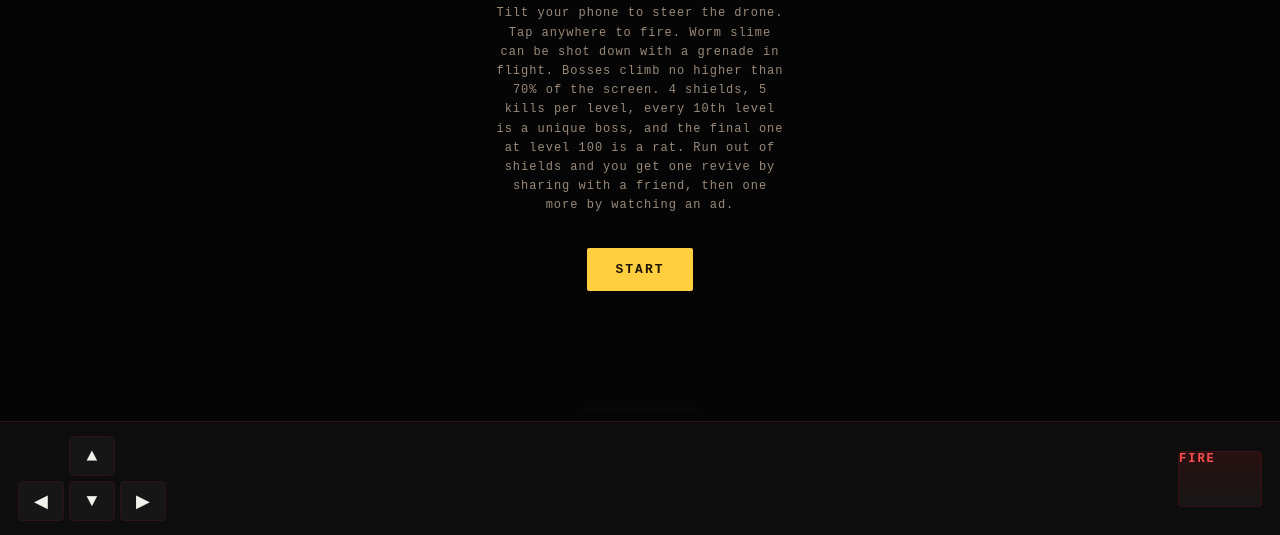
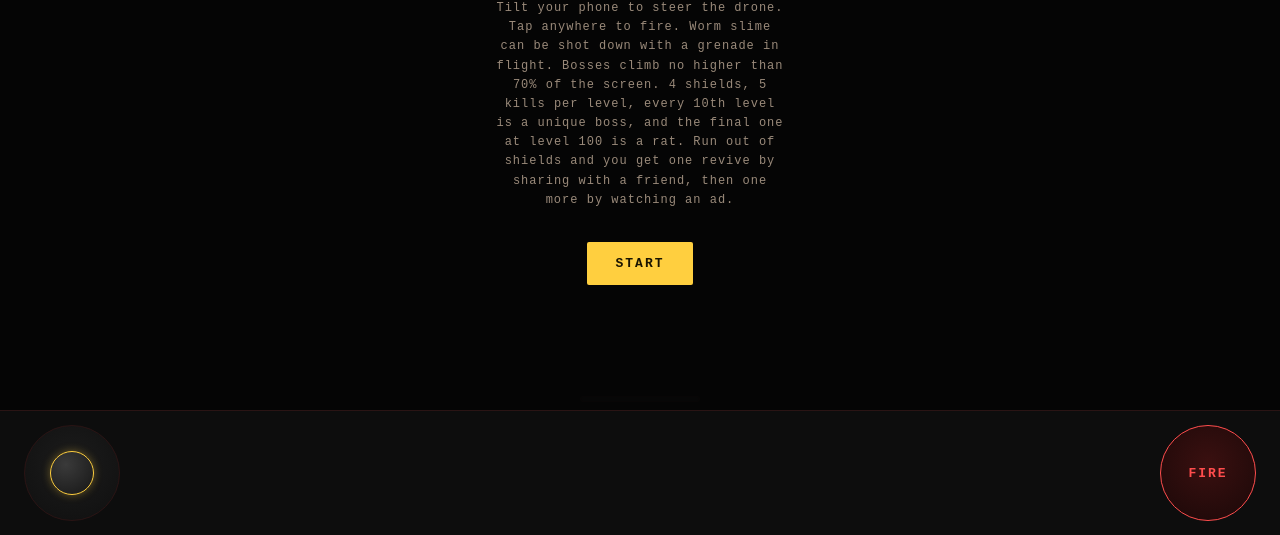
Before and after one commit to Elatevol/PTNPNH, a plain HTML site: page game/index.html in a window 1280 px wide. Shown: the part 265-800 px from the top of the page. Drawn offline with Linux system fonts and the light colour scheme.

Commit message:
PTN PNH game

```diff
--- a/game/index.html
+++ b/game/index.html
@@ -48,17 +48,20 @@
     display:flex; align-items:center; justify-content:center; }
   #adSimBox{ display:flex; flex-direction:column; align-items:center; gap:10px; text-align:center; padding:24px; }
   #adSimTimer{ font-size:48px; font-weight:bold; color:#5cf; }
-  #controls{ display:flex; justify-content:space-between; align-items:center; padding:14px 18px calc(14px + env(safe-area-inset-bottom));
+  #controls{ display:flex; justify-content:space-between; align-items:center; padding:14px 24px calc(14px + env(safe-area-inset-bottom));
     border-top:1px solid var(--line); flex-shrink:0; gap:12px; background:#0d0d0d; }
-  #dpad{ display:flex; flex-direction:column; align-items:center; gap:5px; }
-  .dpad-row{ display:flex; gap:5px; }
-  .btn{ width:64px; height:56px; background:#161616; border:1px solid var(--line); border-radius:4px;
-    display:flex; align-items:center; justify-content:center; color:var(--text); font-size:22px; }
-  .btn:active, .btn.active{ background:var(--line); border-color:var(--accent); color:var(--accent); }
-  .dpad-btn{ width:46px; height:40px; font-size:18px; }
-  #fireBtn{ width:84px; height:56px; background:linear-gradient(180deg, #2a1010, #161616);
-    border:1px solid #3a1414; color:var(--accent-2); font-size:12px; letter-spacing:2px; font-weight:bold; border-radius:4px; }
-  #fireBtn:active{ background:var(--accent-2); color:#1a0000; border-color:var(--accent-2); }
+  #joystickBase{ position:relative; width:96px; height:96px; border-radius:50%;
+    background:radial-gradient(circle at 50% 40%, #1c1c1c, #0f0f0f); border:1px solid var(--line);
+    touch-action:none; }
+  #joystickKnob{ position:absolute; top:50%; left:50%; width:44px; height:44px; border-radius:50%;
+    background:radial-gradient(circle at 35% 30%, #3a3a3a, #161616); border:1px solid var(--accent);
+    margin:-22px 0 0 -22px; box-shadow:0 0 8px rgba(255,207,63,0.35); pointer-events:none; }
+  #fireBtnRound{ width:96px; height:96px; border-radius:50%;
+    background:radial-gradient(circle at 50% 40%, #3a1010, #1a0808); border:1px solid var(--accent-2);
+    display:flex; align-items:center; justify-content:center; color:var(--accent-2);
+    font-size:13px; letter-spacing:2px; font-weight:bold; touch-action:none; }
+  #fireBtnRound:active, #fireBtnRound.active{ background:radial-gradient(circle at 50% 40%, var(--accent-2), #7a1010);
+    color:#1a0000; box-shadow:0 0 14px rgba(255,77,77,0.6); }
   #syncMsg{ position:absolute; top:52px; left:0; right:0; text-align:center; font-size:10px;
     color:var(--text-dim); letter-spacing:1px; pointer-events:none; }
   #danger{ position:absolute; inset:0; pointer-events:none; box-shadow: inset 0 0 0 0 rgba(255,40,40,0);
@@ -123,15 +126,10 @@
   </div>
 
   <div id="controls">
-    <div id="dpad">
-      <div class="btn dpad-btn" id="upBtn">▲</div>
-      <div class="dpad-row">
-        <div class="btn dpad-btn" id="leftBtn">◀</div>
-        <div class="btn dpad-btn" id="downBtn">▼</div>
-        <div class="btn dpad-btn" id="rightBtn">▶</div>
-      </div>
+    <div id="joystickBase">
+      <div id="joystickKnob"></div>
     </div>
-    <div id="fireBtn">FIRE</div>
+    <div id="fireBtnRound">FIRE</div>
   </div>
 </div>
 
@@ -707,25 +705,60 @@
     el.addEventListener('mouseup', up);
     el.addEventListener('mouseleave', up);
   }
-  bindHold(document.getElementById('leftBtn'),
-    ()=>{keys.left=true; document.getElementById('leftBtn').classList.add('active');},
-    ()=>{keys.left=false; document.getElementById('leftBtn').classList.remove('active');});
-  bindHold(document.getElementById('rightBtn'),
-    ()=>{keys.right=true; document.getElementById('rightBtn').classList.add('active');},
-    ()=>{keys.right=false; document.getElementById('rightBtn').classList.remove('active');});
-  bindHold(document.getElementById('upBtn'),
-    ()=>{keys.up=true; document.getElementById('upBtn').classList.add('active');},
-    ()=>{keys.up=false; document.getElementById('upBtn').classList.remove('active');});
-  bindHold(document.getElementById('downBtn'),
-    ()=>{keys.down=true; document.getElementById('downBtn').classList.add('active');},
-    ()=>{keys.down=false; document.getElementById('downBtn').classList.remove('active');});
-
-  const fireBtn = document.getElementById('fireBtn');
+
+  // Round analog joystick - drag the knob within the base, it snaps back to
+  // center on release. Gives smooth proportional movement instead of the
+  // old on/off D-pad buttons.
+  let joyX = 0, joyY = 0;
+  (function setupJoystick(){
+    const base = document.getElementById('joystickBase');
+    const knob = document.getElementById('joystickKnob');
+    let active = false, center = {x:0,y:0};
+    const RADIUS = 34;
+
+    function pointerPos(e){
+      const t = e.touches && e.touches.length ? e.touches[0] : e;
+      return { x: t.clientX, y: t.clientY };
+    }
+    function start(e){
+      e.preventDefault();
+      active = true;
+      const rect = base.getBoundingClientRect();
+      center = { x: rect.left + rect.width/2, y: rect.top + rect.height/2 };
+      move(e);
+    }
+    function move(e){
+      if(!active) return;
+      e.preventDefault();
+      const p = pointerPos(e);
+      let dx = p.x - center.x, dy = p.y - center.y;
+      const dist = Math.hypot(dx, dy);
+      if(dist > RADIUS){ dx = dx/dist*RADIUS; dy = dy/dist*RADIUS; }
+      knob.style.transform = `translate(${dx}px, ${dy}px)`;
+      joyX = dx / RADIUS;
+      joyY = dy / RADIUS;
+    }
+    function end(e){
+      if(e) e.preventDefault();
+      active = false;
+      joyX = 0; joyY = 0;
+      knob.style.transform = 'translate(0,0)';
+    }
+    base.addEventListener('touchstart', start, {passive:false});
+    base.addEventListener('touchmove', move, {passive:false});
+    base.addEventListener('touchend', end, {passive:false});
+    base.addEventListener('touchcancel', end, {passive:false});
+    base.addEventListener('mousedown', start);
+    window.addEventListener('mousemove', (e)=>{ if(active) move(e); });
+    window.addEventListener('mouseup', end);
+  })();
+
+  const fireBtn = document.getElementById('fireBtnRound');
   bindHold(fireBtn,
     ()=>{ fireHeld = true; fireBtn.classList.add('active'); },
     ()=>{ fireHeld = false; fireBtn.classList.remove('active'); });
 
-  // Tap/hold anywhere on the play area to fire - the D-pad fire button still
+  // Tap/hold anywhere on the play area to fire - the round fire button still
   // works too, this just makes the whole screen a trigger.
   bindHold(canvas,
     ()=>{ fireHeld = true; },
@@ -1263,7 +1296,7 @@
     let dir = 0;
     if(keys.left) dir -= 1;
     if(keys.right) dir += 1;
-    dir = Math.max(-1, Math.min(1, dir + tiltX));
+    dir = Math.max(-1, Math.min(1, dir + tiltX + joyX));
     player.x += dir * player.speed * dt;
     if(player.x < 0) player.x = 0;
     if(player.x > W - player.w) player.x = W - player.w;
@@ -1271,7 +1304,7 @@
     let dirY = 0;
     if(keys.up) dirY -= 1;
     if(keys.down) dirY += 1;
-    dirY = Math.max(-1, Math.min(1, dirY + tiltY));
+    dirY = Math.max(-1, Math.min(1, dirY + tiltY + joyY));
     player.y += dirY * player.speed * dt;
     const minY = 10, maxY = H*0.42; // stays an aerial defender - can dip down but not join the worms
     if(player.y < minY) player.y = minY;
```
